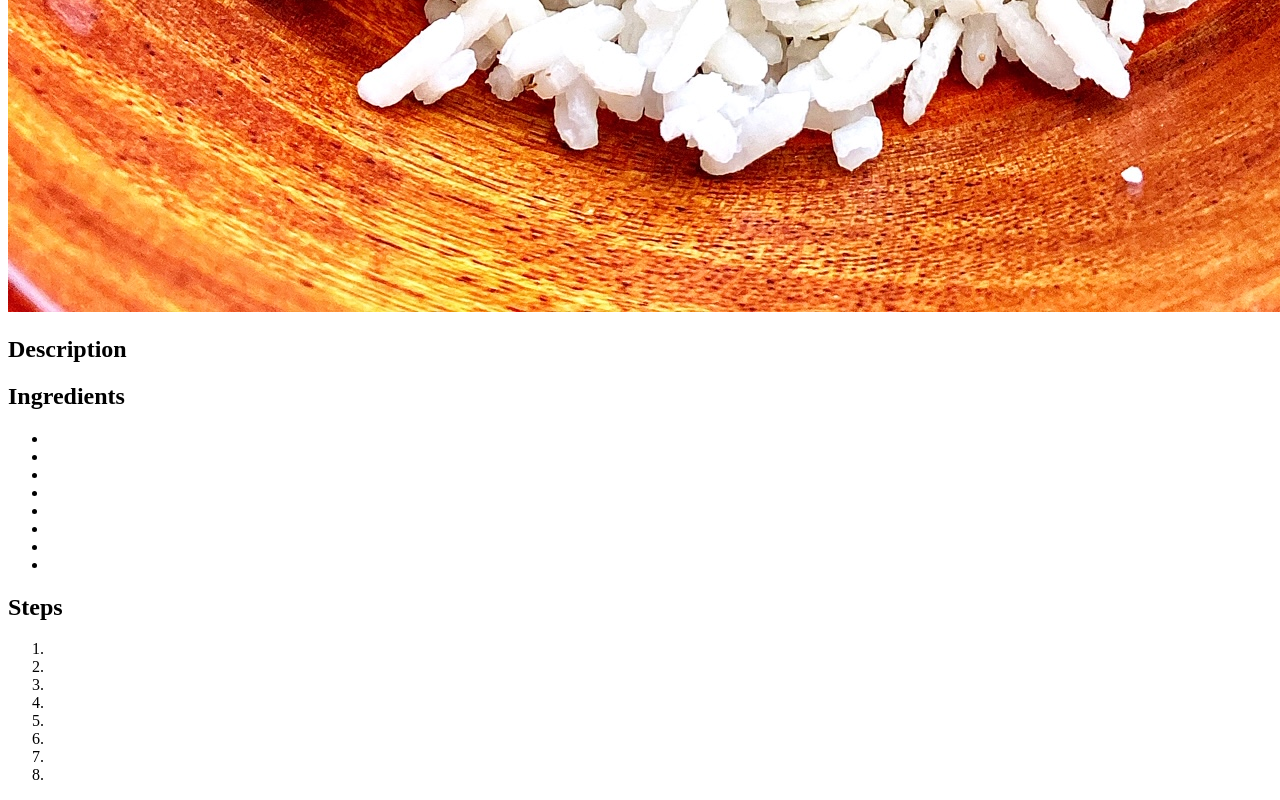
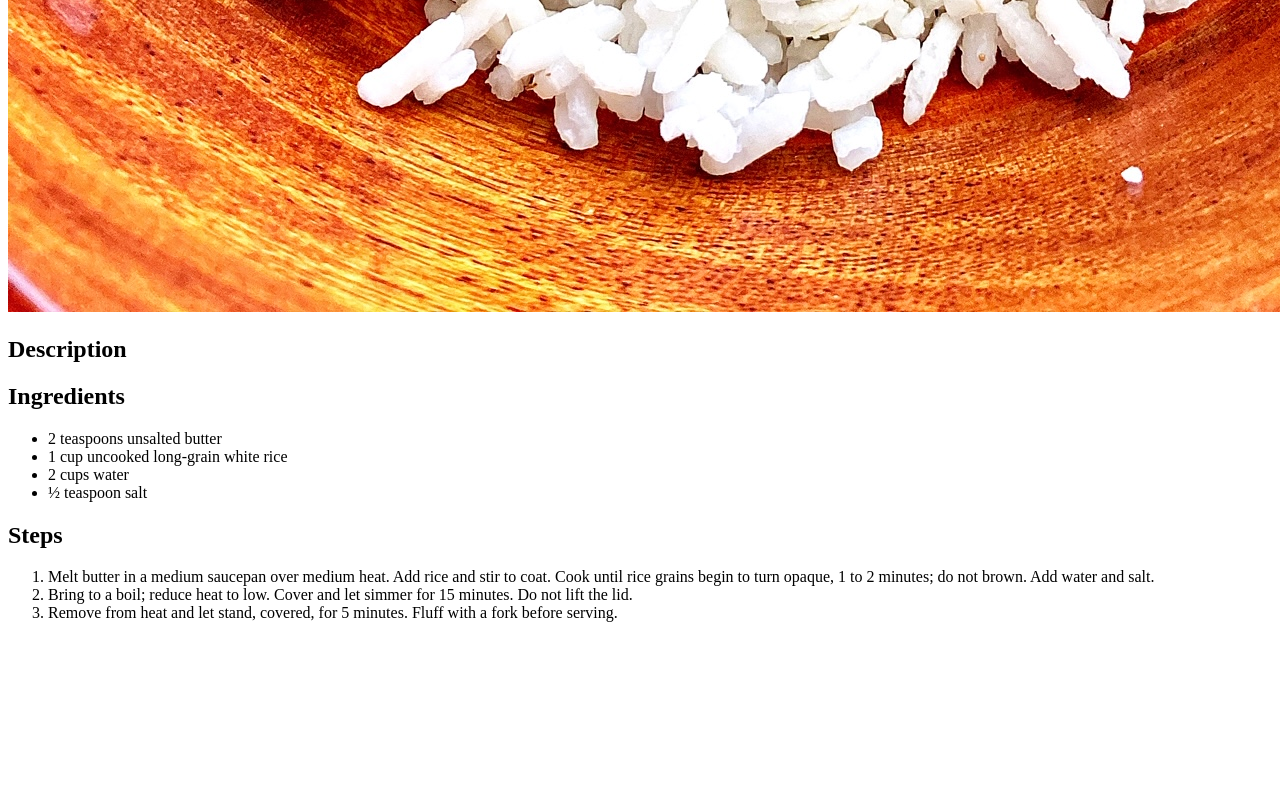
Before and after one commit to adolfo92/odin-recipes, a plain HTML site: page recipes/rice.html in a window 1280 px wide. Shown: the part 1584-2384 px from the top of the page. After the commit the page ends 2222 px from the top, so only its background shows below. Drawn offline with Linux system fonts and the light colour scheme.

Commit message:
Complete rice page and finished web

```diff
--- a/recipes/rice.html
+++ b/recipes/rice.html
@@ -18,30 +18,18 @@
 
         <h2>Ingredients</h2>
             <ul>
-                <li></li>
-                <li></li>
-                <li></li>
-                <li></li>
-                <li></li>
-                <li></li>
-                <li></li>
-                <li></li>
+                <li>2 teaspoons unsalted butter</li>
+                <li>1 cup uncooked long-grain white rice</li>
+                <li>2 cups water</li>
+                <li>½ teaspoon salt</li>
             </ul>
 
         <h2>Steps</h2>
             <ol>
-                <li></li>
-                <li></li>
-                <li></li>
-                <li></li>
-                <li></li>
-                <li></li>
-                <li></li>
-                <li></li>
+                <li>Melt butter in a medium saucepan over medium heat. Add rice and stir to coat. Cook until rice grains begin to turn opaque, 1 to 2 minutes; do not brown. Add water and salt.</li>
+                <li>Bring to a boil; reduce heat to low. Cover and let simmer for 15 minutes. Do not lift the lid.</li>
+                <li>Remove from heat and let stand, covered, for 5 minutes. Fluff with a fork before serving.</li>
             </ol>
-
-
-
 
     </body>
 
```
